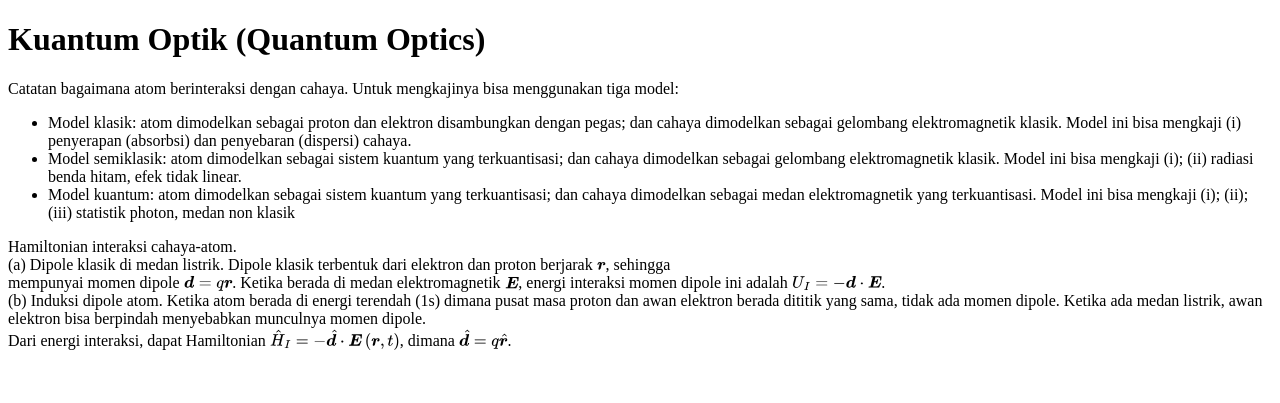
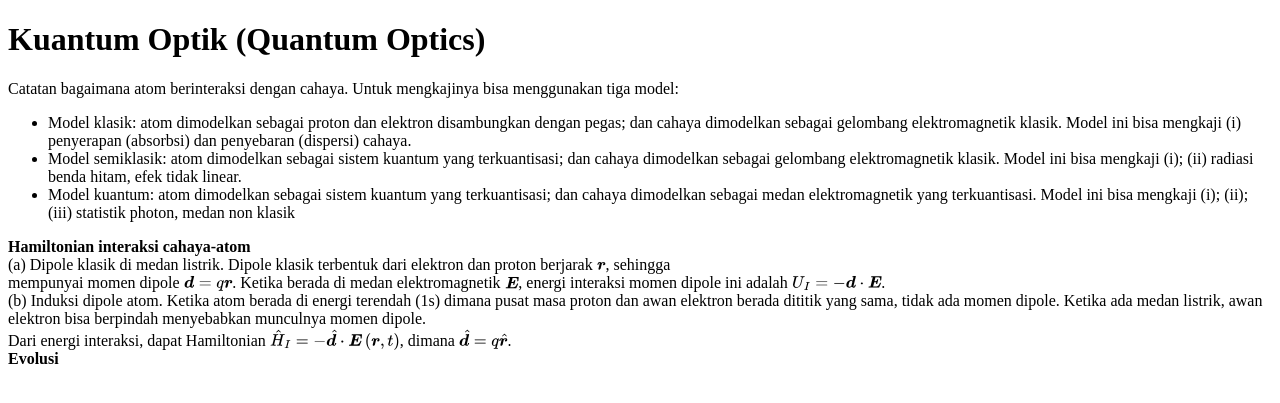
Before and after one commit to dangausuluah/dangausuluah.github.io, a Jekyll site: the page built from _posts/2025-07-29-QO.md, in a window 1280 px wide. Shown: the top 403 px of the page. Built offline with Jekyll 4.4.1, drawn with Linux system fonts in a browser that asks for light colours; our own code applies the rules of GitHub Pages for plain Markdown files; a script that is not in the unit is left out; comment, search, counter and statistics services are not loaded.

Commit message:
Update 2025-07-29-QO.md

```diff
--- a/_posts/2025-07-29-QO.md
+++ b/_posts/2025-07-29-QO.md
@@ -16,7 +16,7 @@ Catatan bagaimana atom berinteraksi dengan cahaya. Untuk mengkajinya bisa menggu
   Model ini bisa mengkaji (i); (ii); (iii) statistik photon, medan non klasik</li>
 </ul>
 
-Hamiltonian interaksi cahaya-atom.<br>
+<b>Hamiltonian interaksi cahaya-atom</b><br>
 (a) Dipole klasik di medan listrik. Dipole klasik terbentuk dari elektron dan proton berjarak $\M{r}$, sehingga
 mempunyai momen dipole $\M{d} = q \M{r}$. Ketika berada di
 medan elektromagnetik $\M{E}$, energi interaksi momen dipole ini adalah
@@ -25,3 +25,5 @@ $U_I = - \M{d} \cdot \M{E}$. <br>
 yang sama, tidak ada momen dipole. Ketika ada medan listrik, awan elektron bisa berpindah menyebabkan munculnya
 momen dipole.<br>
 Dari energi interaksi, dapat Hamiltonian $\hat{H}_I = -\hat{\M{d}} \cdot \M{E}\left(\M{r},t\right)$, dimana $\hat{\M{d}} = q \hat{\M{r}}$.
+<br>
+<b>Evolusi</b> <br>
```
